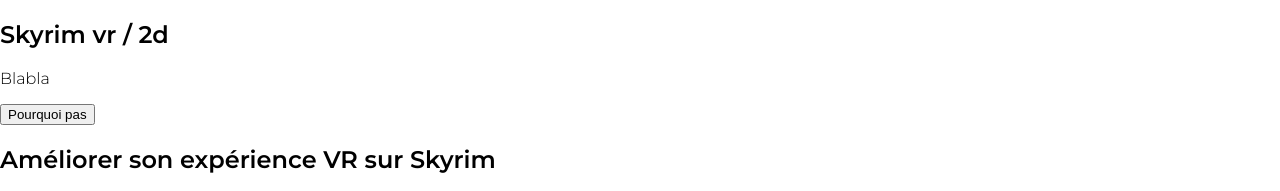
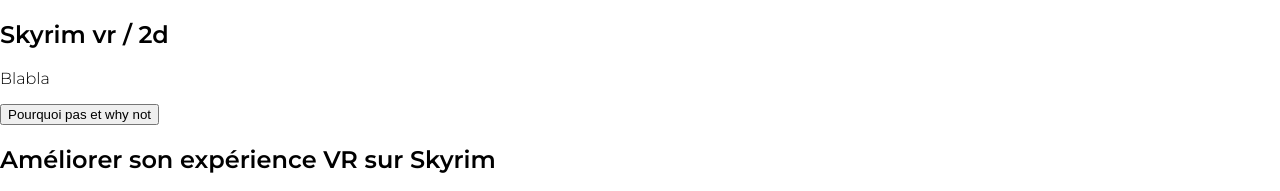
Before and after one commit to kinotonik/my-super-website, a plain HTML site: page index.html in a window 1280 px wide. Shown: the top 191 px of the page. Drawn offline with Linux system fonts and the light colour scheme.

Commit message:
last change

```diff
--- a/index.html
+++ b/index.html
@@ -14,7 +14,7 @@
 
             <div class="right">
                 <p>Blabla</p>
-                <button>Pourquoi pas</button>
+                <button>Pourquoi pas et why not</button>
             </div>
         </nav>
 
```
